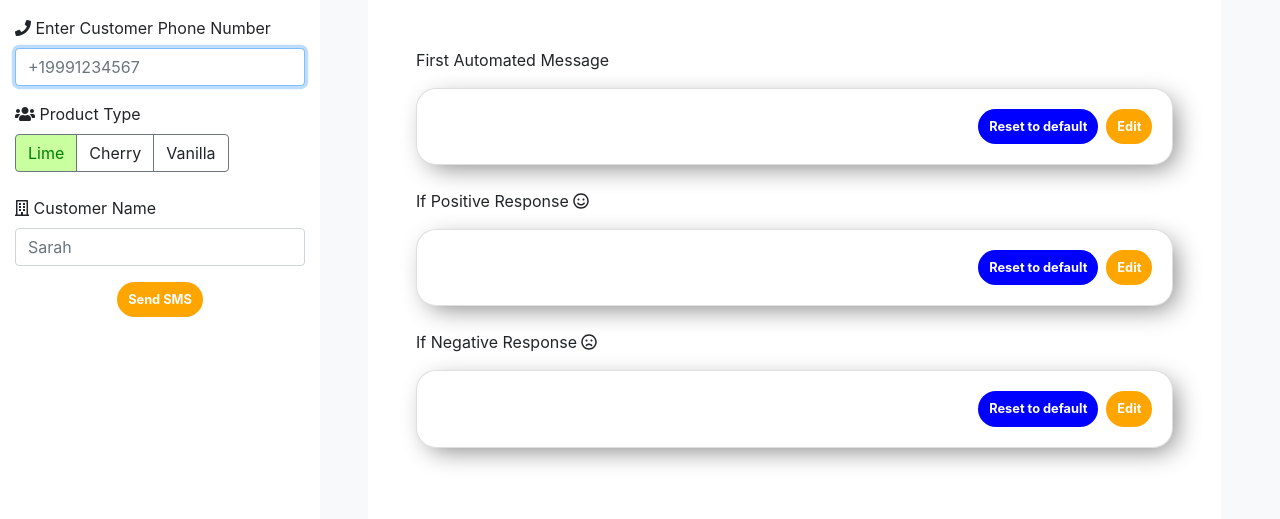
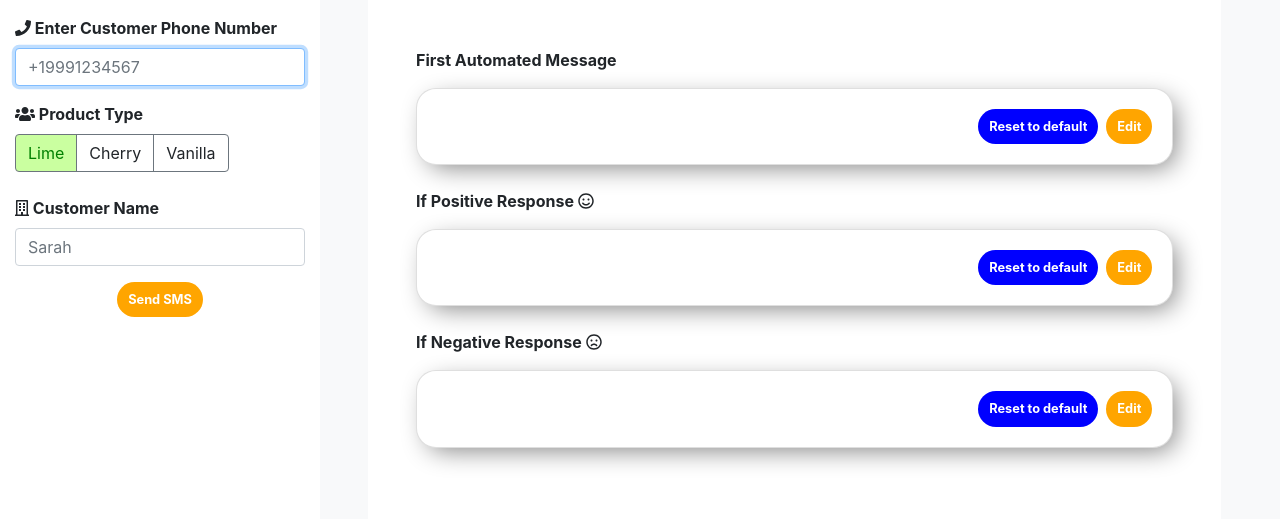
Before and after one commit to omijn/tisen, a Flask app: template templates/dashboard.html in a window 1280 px wide. Shown: the part 69-588 px from the top of the page. Run offline with Flask 2, Linux system fonts and the light colour scheme; the template is opened without the code that fills it, so the values that code supplies are empty; some libraries are stand-ins or nearby versions.

Commit message:
final touches

```diff
--- a/app.py
+++ b/app.py
@@ -46,7 +46,7 @@ def validate_phone(phone):
 	# match against +xxxxxxxxxx.. (not considering number of digits because it might be different for different countries)
 	if re.match(r"^\+\d+$", stripped_phone):
 		return stripped_phone
-	raise Exception("Invalid phone number format")
+	raise Exception("Invalid phone number format. Did you remember to add the country code prepended with a plus sign?")
 
 def validate_coke(coke):
 	""" Check whether coke type entered is valid """
--- a/static/dashboard.css
+++ b/static/dashboard.css
@@ -31,3 +31,7 @@
     font-size: 0.8em;
     font-weight: bold;
 }
+
+.bold {
+    font-weight: bold;
+}
--- a/templates/dashboard.html
+++ b/templates/dashboard.html
@@ -38,11 +38,11 @@
 				<div>
 					<form class="mt-3">
 						<div class="form-group">
-						    <label for="input-phone"><i class="fas fa-phone"></i> Enter Customer Phone Number</label>
+						    <label class="bold" for="input-phone"><i class="fas fa-phone"></i> Enter Customer Phone Number</label>
 						    <input type="phone" class="form-control" id="input-phone" placeholder="+19991234567" autofocus>
 					  	</div>
 
-						<label><i class="fas fa-users"></i> Product Type</label>
+						<label class="bold"><i class="fas fa-users"></i> Product Type</label>
 					  	<div id="input-coke" class="btn-group btn-group-toggle" data-toggle="buttons">
 						  <label class="border border-secondary btn btn-white radio-active">
 						    <input type="radio" name="coke" value="lime" id="option1" autocomplete="off" checked> Lime
@@ -56,7 +56,7 @@
 						</div>
 						<br><br>
 						<div class="form-group">
-						    <label for="input-name"><i class="far fa-building"></i> Customer Name</label>
+						    <label class="bold" for="input-name"><i class="far fa-building"></i> Customer Name</label>
 						    <input type="phone" class="form-control" id="input-name" placeholder="Sarah">
 					  	</div>
 
@@ -73,7 +73,7 @@
 			</nav>
 
 			<div class="col-md-8 ml-5 p-5 bg-white">
-				<p>First Automated Message</p>
+				<p class="bold">First Automated Message</p>
 				<div class="card">
 				  <div id="m1" class="card-body d-flex">
 				  	<span>
@@ -84,7 +84,7 @@
 				  </div>
 				</div><br>
 
-				<p>If Positive Response <i class="far fa-smile"></i></p>
+				<p class="bold">If Positive Response <i class="far fa-smile"></i></p>
 				<div class="card">
 				  <div id="m2" class="card-body d-flex">
 				  	<span>
@@ -95,7 +95,7 @@
 				  </div>
 				</div><br>
 
-				<p>If Negative Response <i class="far fa-frown"></i></p>
+				<p class="bold">If Negative Response <i class="far fa-frown"></i></p>
 				<div class="card">
 				  <div id="m3" class="card-body d-flex">
 				  	<span>
```
